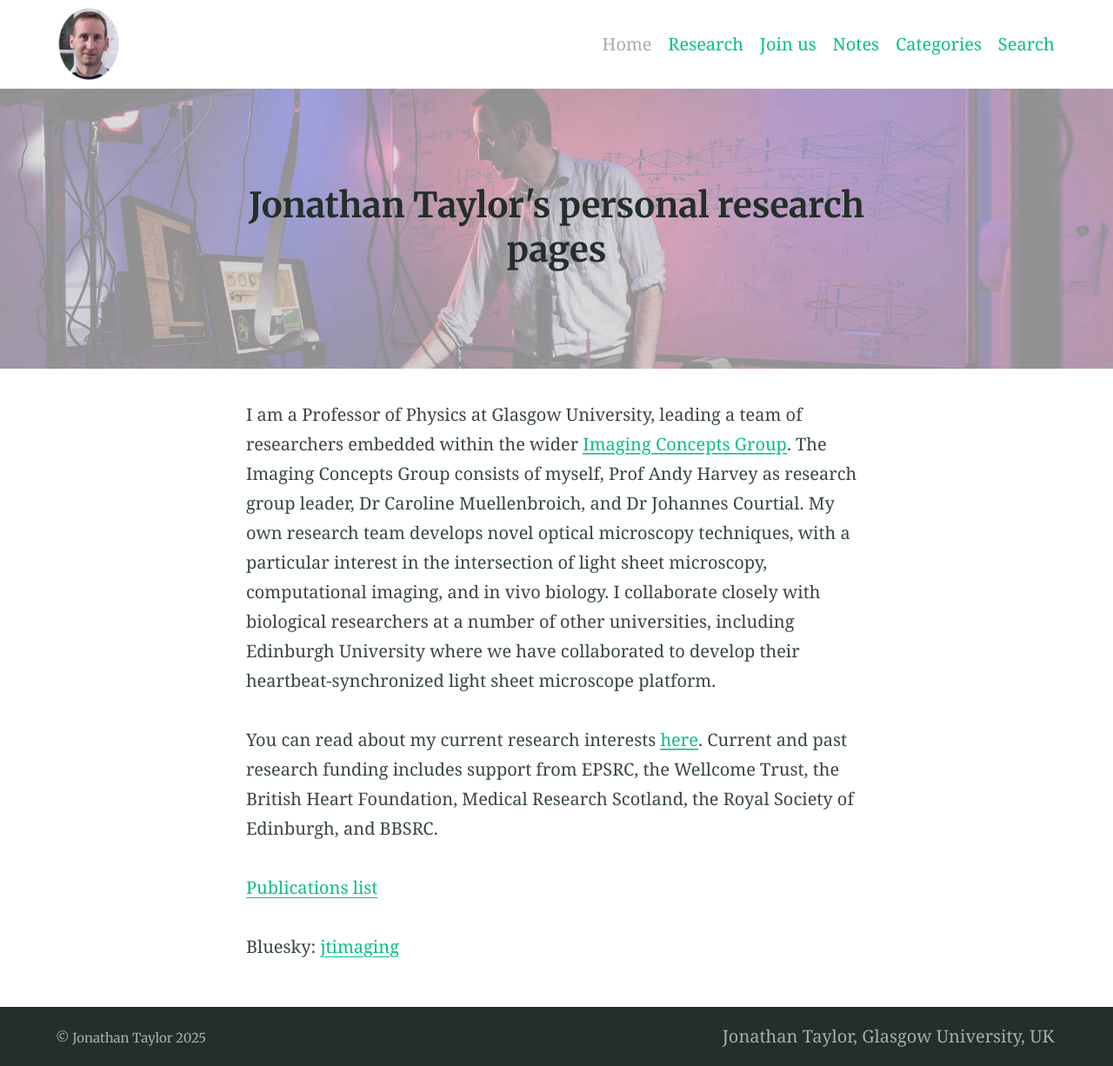
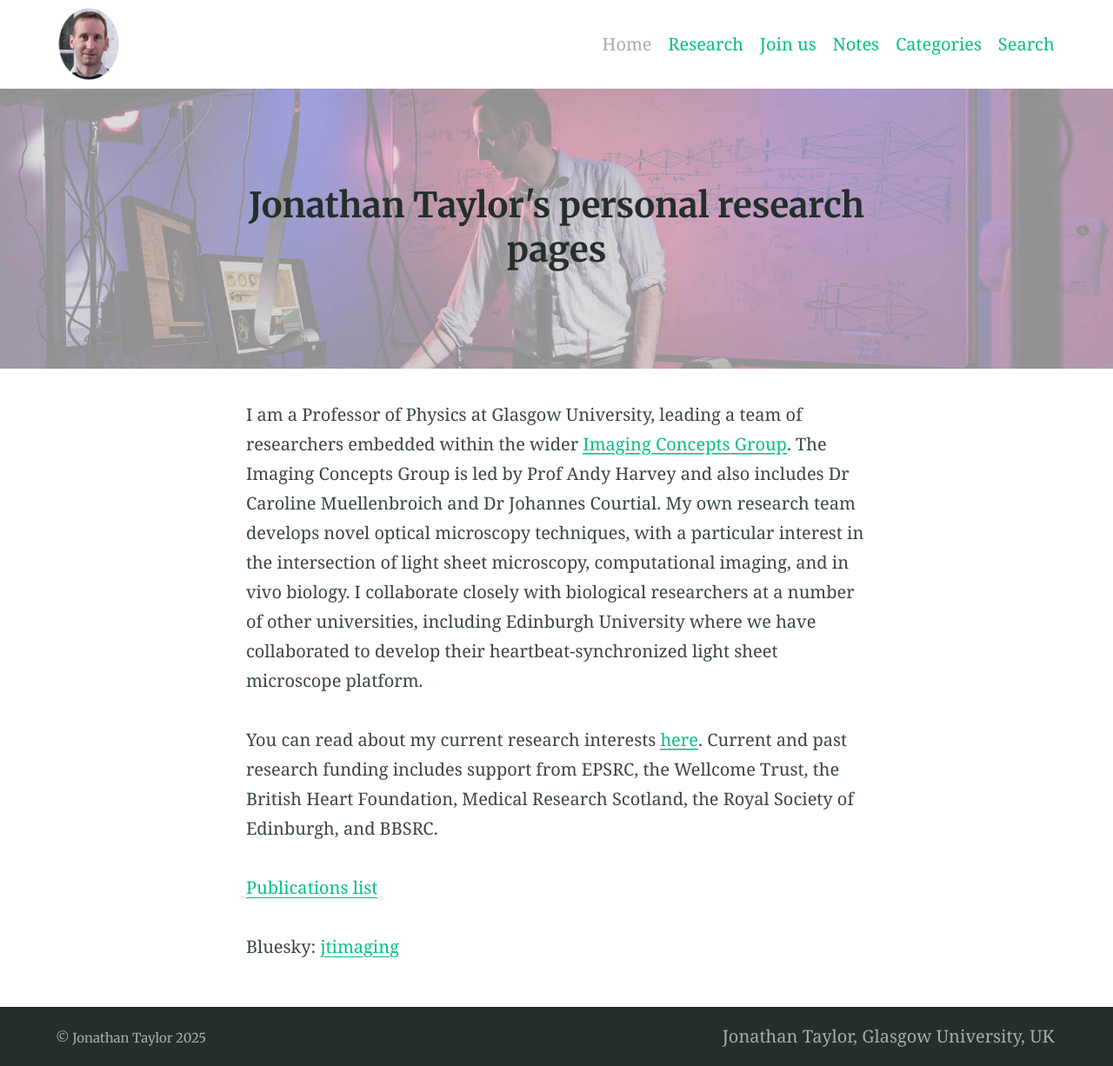
Before and after one commit to jmtayloruk/jmtayloruk.github.io, a Jekyll site: the page built from index.md, in a window 1280 px wide. Shown: the whole page at 87% size. Built offline with Jekyll 4.4.1, drawn with Linux system fonts in a browser that asks for light colours.

Commit message:
Slight rewording of intro text

```diff
--- a/index.md
+++ b/index.md
@@ -3,7 +3,7 @@ title: Jonathan Taylor's personal research pages
 feature_image: "/assets/img/Heart-Matters-8105676-crop-dimmed.jpg"
 ---
 I am a Professor of Physics at Glasgow University, leading a team of researchers embedded within the wider [Imaging Concepts Group](https://www.gla.ac.uk/schools/physics/research/groups/imagingconcepts/).
-The Imaging Concepts Group consists of myself, Prof Andy Harvey as research group leader, Dr Caroline Muellenbroich, and Dr Johannes Courtial.
+The Imaging Concepts Group is led by Prof Andy Harvey and also includes Dr Caroline Muellenbroich and Dr Johannes Courtial.
 My own research team develops novel optical microscopy techniques, with a particular interest in the intersection of light sheet microscopy, computational imaging, and in vivo biology.
 I collaborate closely with biological researchers at a number of other universities, including Edinburgh University where we have collaborated to develop their heartbeat-synchronized light sheet microscope platform.
 
```
